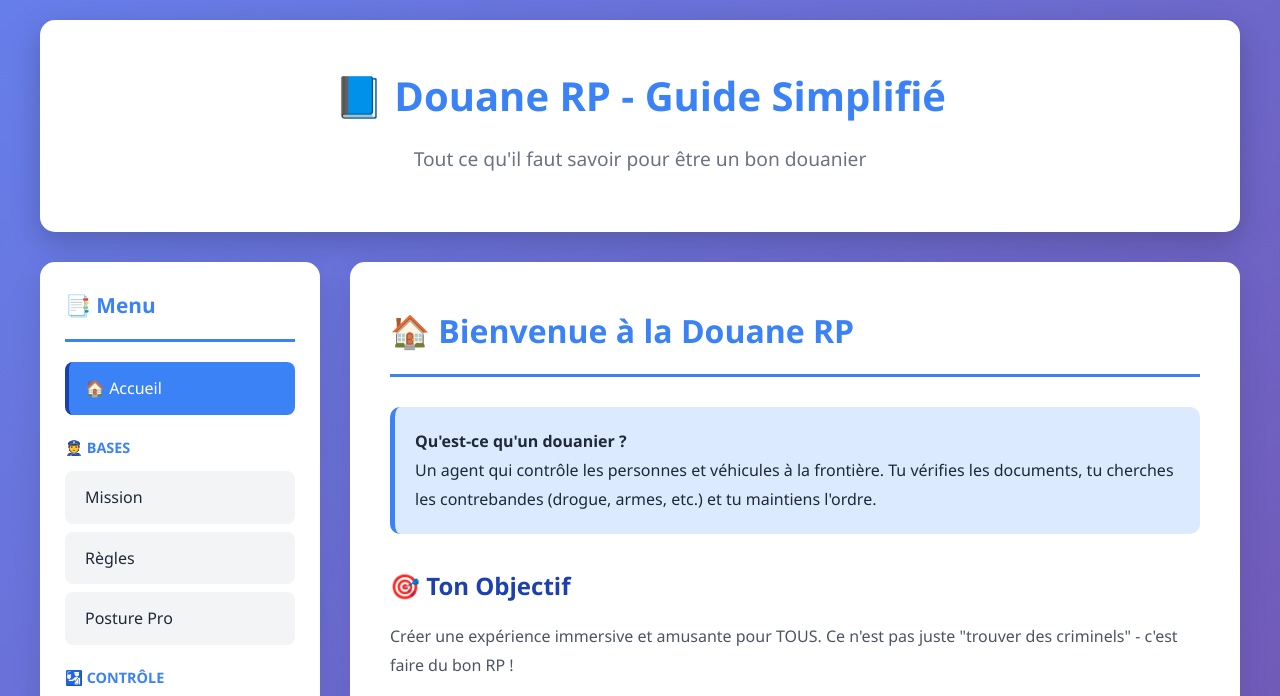
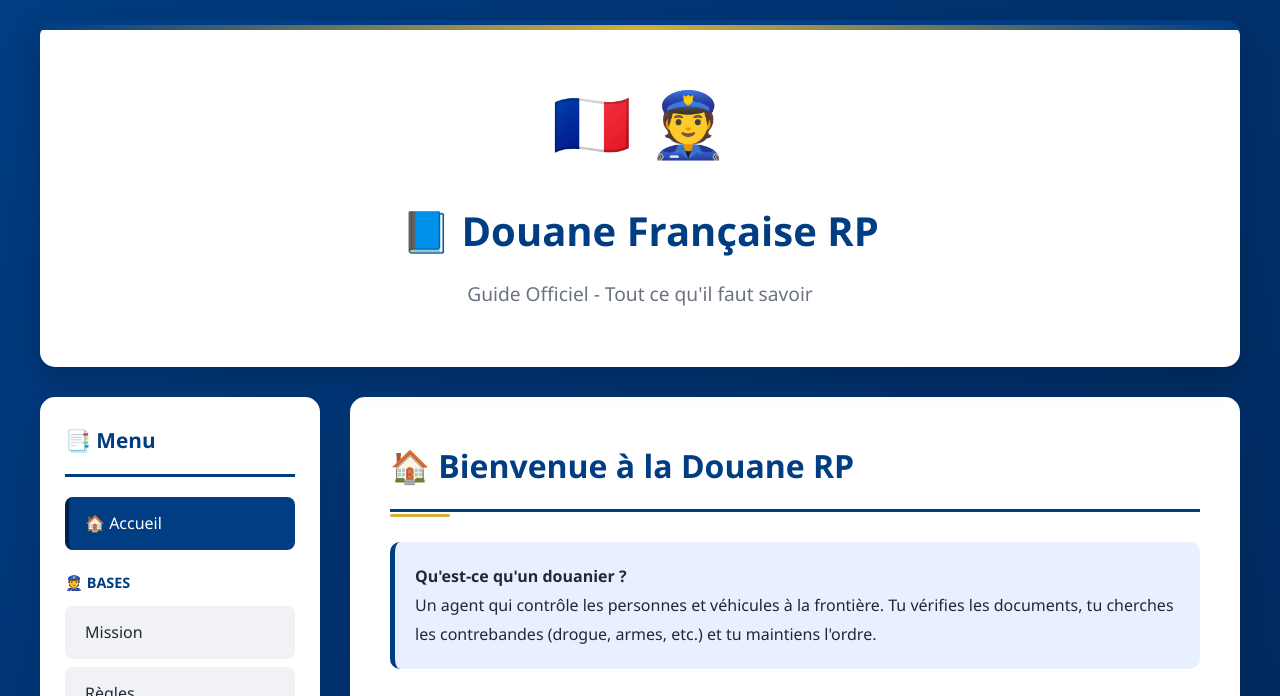
Before and after one commit to papylaigle/douane-rp, a plain HTML site: page index.html in a window 1280 px wide. Shown: the top 696 px of the page. Drawn offline with Linux system fonts and the light colour scheme.

Commit message:
Update color variables and styles in index.html

```diff
--- a/index.html
+++ b/index.html
@@ -12,18 +12,19 @@
         }
 
         :root {
-            --primary: #3b82f6;
-            --secondary: #1e40af;
+            --primary: #003d82;
+            --secondary: #001f4d;
+            --accent: #d4af37;
             --success: #10b981;
             --warning: #f59e0b;
             --danger: #ef4444;
-            --light: #f3f4f6;
+            --light: #f0f2f5;
             --dark: #1f2937;
         }
 
         body {
             font-family: 'Segoe UI', Tahoma, Geneva, Verdana, sans-serif;
-            background: linear-gradient(135deg, #667eea 0%, #764ba2 100%);
+            background: linear-gradient(135deg, #003d82 0%, #001f4d 100%);
             color: var(--dark);
             line-height: 1.8;
             padding: 20px;
@@ -42,6 +43,19 @@
             margin-bottom: 30px;
             box-shadow: 0 10px 30px rgba(0,0,0,0.2);
             text-align: center;
+            border-top: 5px solid var(--primary);
+            position: relative;
+        }
+
+        header::before {
+            content: '';
+            position: absolute;
+            top: 0;
+            left: 0;
+            right: 0;
+            height: 5px;
+            background: linear-gradient(90deg, var(--primary) 0%, var(--accent) 50%, var(--primary) 100%);
+            border-radius: 15px 15px 0 0;
         }
 
         h1 {
@@ -134,6 +148,18 @@
             margin-bottom: 30px;
             padding-bottom: 15px;
             border-bottom: 3px solid var(--primary);
+            position: relative;
+        }
+
+        h2::before {
+            content: '';
+            position: absolute;
+            left: 0;
+            bottom: -8px;
+            height: 3px;
+            width: 60px;
+            background: var(--accent);
+            border-radius: 3px;
         }
 
         h3 {
@@ -165,7 +191,7 @@
         }
 
         .box-info {
-            background: #dbeafe;
+            background: #e8f0ff;
             border-left-color: var(--primary);
         }
 
@@ -236,17 +262,17 @@
         }
 
         .badge-procedure {
-            background: #dbeafe;
-            color: #1e40af;
+            background: #e8f0ff;
+            color: #003d82;
         }
 
         .badge-piege {
-            background: #fef3c7;
-            color: #92400e;
+            background: #fff9e6;
+            color: #8b6914;
         }
 
         .badge-logique {
-            background: #fee2e2;
+            background: #ffe8e8;
             color: #991b1b;
         }
 
@@ -358,8 +384,9 @@
     <div class="container">
         <!-- HEADER -->
         <header>
-            <h1>📘 Douane RP - Guide Simplifié</h1>
-            <p class="tagline">Tout ce qu'il faut savoir pour être un bon douanier</p>
+            <div style="font-size: 4em; margin-bottom: 15px;">🇫🇷 👮</div>
+            <h1>📘 Douane Française RP</h1>
+            <p class="tagline">Guide Officiel - Tout ce qu'il faut savoir</p>
         </header>
 
         <!-- LAYOUT -->
```
